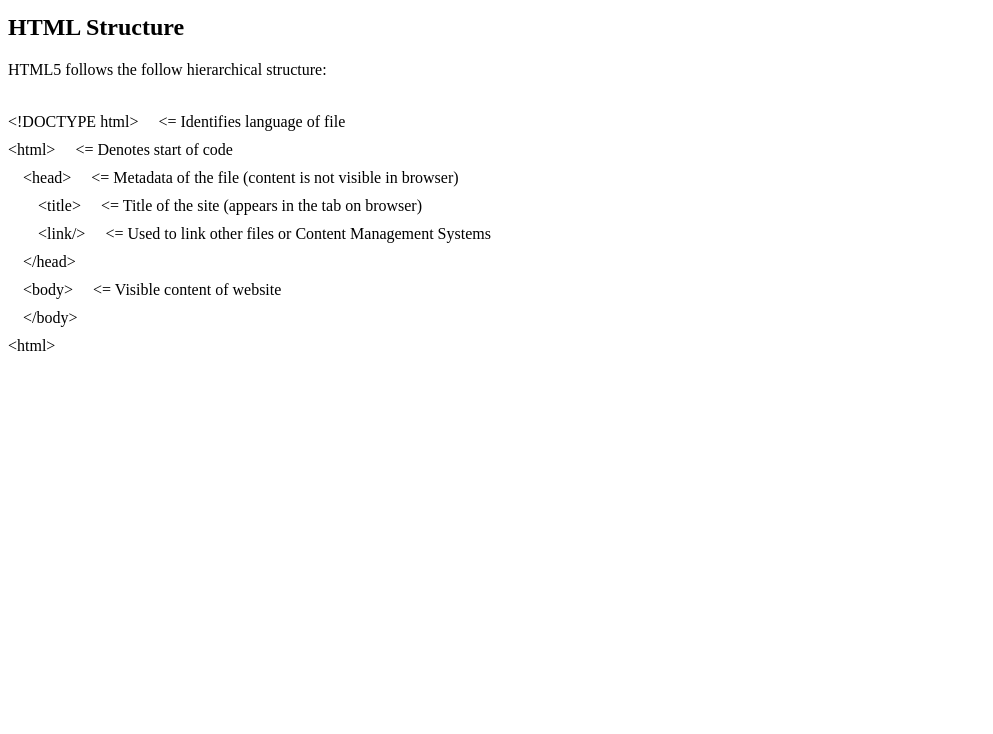
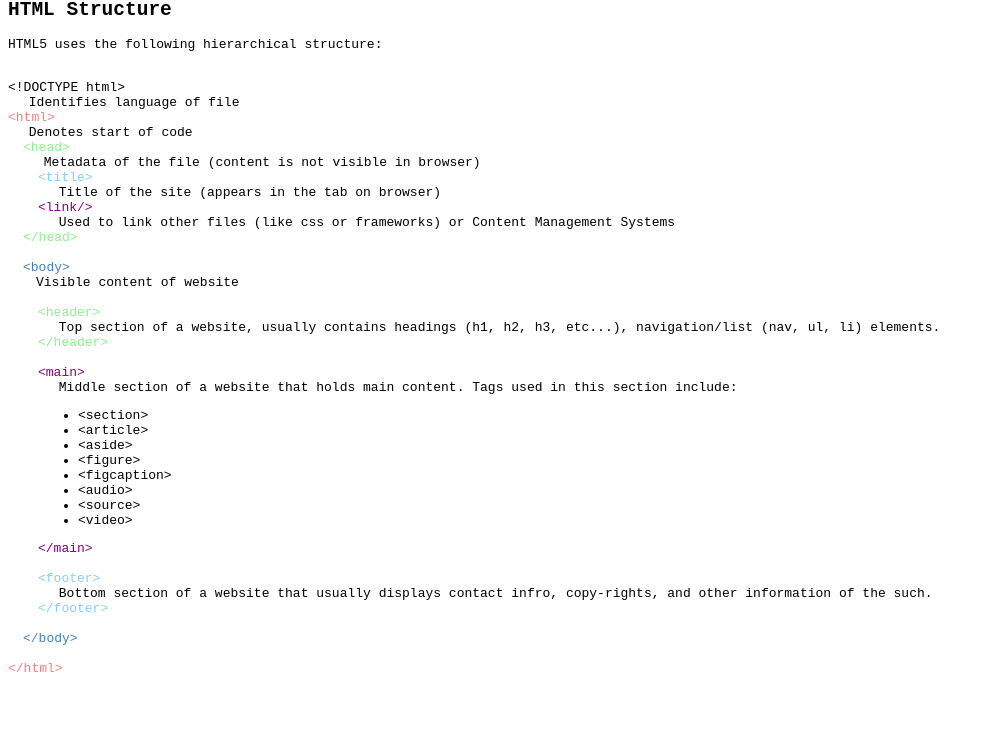
Before and after one commit to hector-hs3/html-css-cheat-sheet, a plain HTML site: page index.html in a window 1280 px wide. Shown: the part 66-800 px from the top of the page, without its empty margins (0-993 px from the left). Drawn offline with Linux system fonts and the light colour scheme.

Commit message:
adds remaining tags and some styling

```diff
--- a/index.html
+++ b/index.html
@@ -11,35 +11,75 @@
         <main>
             <article id="structure">
                 <h2>HTML Structure</h2>
-                <p>HTML5 follows the follow hierarchical structure:
+                <p>
+                    HTML5 uses the following hierarchical structure:
                     <br/><br/>
-                    <div class='first-level'>&lt;!DOCTYPE html&gt;
-                        &emsp;&lt;= Identifies language of file
+                    <div class='first-level'><div class='tag'>&lt;!DOCTYPE html&gt;</div>
+                        &emsp; Identifies language of file
                         <br/>
                     </div>
-                    <div class='first-level'>&lt;html&gt;
-                        &emsp;&lt;= Denotes start of code
+                    <div class='first-level'><div class="red">&lt;html&gt;</div>
+                        &emsp; Denotes start of code
                         <br/>
                     </div>
-                    <div class='second-level'>&lt;head&gt;
-                        &emsp;&lt;= Metadata of the file (content is not visible in browser)
+                    <div class='second-level'><div class='green'>&lt;head&gt;</div>
+                        &emsp; Metadata of the file (content is not visible in browser)
                         <br/>
                     </div>
-                    <div class='third-level'>&lt;title&gt;
-                        &emsp;&lt;= Title of the site (appears in the tab on browser)
+                    <div class='third-level'><div class='blue'>&lt;title&gt;</div>
+                        &emsp; Title of the site (appears in the tab on browser)
                         <br/>
                     </div>
-                    <div class='third-level'>&lt;link/&gt;
-                        &emsp;&lt;= Used to link other files or Content Management Systems
+                    <div class='third-level'><div class='purple'>&lt;link/&gt;</div>
+                        &emsp; Used to link other files (like css or frameworks) or Content Management Systems
                         <br/>
                     </div>
-                    <div class='second-level'>&lt;/head&gt;<br/></div>
-                    <div class='second-level'>&lt;body&gt;
-                        &emsp;&lt;= Visible content of website
+                    <div class='second-level'><div class='green'>&lt;/head&gt;</div>
                         <br/>
                     </div>
-                    <div class='second-level'>&lt;/body&gt;<br/></div>
-                    <div class='first-level'>&lt;html&gt;<br/></div>
+                    <div class='second-level'><div class="dark-green">&lt;body&gt;</div>
+                        &emsp;Visible content of website
+                        <br/>
+                    </div>
+                    <br/>
+                    <div class='third-level'>
+                        <div class='green'>&lt;header&gt;</div>
+                        &emsp; Top section of a website, usually contains headings (h1, h2, h3, etc...), navigation/list (nav, ul, li) elements.
+                        <br/>
+                        <div class='green'>&lt;/header&gt;</div>
+                    </div>
+                    <div class='third-level'>
+                        <br/>
+                        <div class='purple'>&lt;main&gt;</div>
+                        &emsp; Middle section of a website that holds main content. Tags used in this section include:
+                        <div>
+                            <ul>
+                                <li>&lt;section&gt;</li>
+                                <li>&lt;article&gt;</li>
+                                <li>&lt;aside&gt;</li>
+                                <li>&lt;figure&gt;</li>
+                                <li>&lt;figcaption&gt;</li>
+                                <li>&lt;audio&gt;</li>
+                                <li>&lt;source&gt;</li>
+                                <li>&lt;video&gt;</li>
+                            </ul>
+                        </div>
+                        <div class='purple'>&lt;/main&gt;</div>
+                    </div>
+                    <br/>
+                    <div class='third-level'>
+                        <div class='blue'>&lt;footer&gt;</div>
+                        &emsp; Bottom section of a website that usually displays contact infro, copy-rights, and other information of the such.
+                        <br/>
+                        <div class='blue'>&lt;/footer&gt;</div>
+                    </div>
+                    <br/>
+                    <div class='second-level'><div class="dark-green">&lt;/body&gt;</div>
+                        <br/>
+                    </div>
+                    <div class='first-level'><div class="red">&lt;/html&gt;</div>
+                        <br/>
+                    </div>
                 </p>
             </article>
         </main>
--- a/resources/styles.css
+++ b/resources/styles.css
@@ -1,5 +1,5 @@
-div {
-  padding-bottom: 10px;
+* {
+  font-family: monospace;
 }
 .first-level {
   padding-left: 0px;
@@ -11,3 +11,18 @@ div {
 .third-level {
   padding-left: 30px;
 }
+.red {
+  color: lightcoral
+}
+.blue {
+  color: lightskyblue
+}
+.green {
+  color: lightgreen
+}
+.purple {
+  color: purple
+}
+.dark-green {
+  color: steelblue
+}
```
Also changed, not shown: 1 other file.
